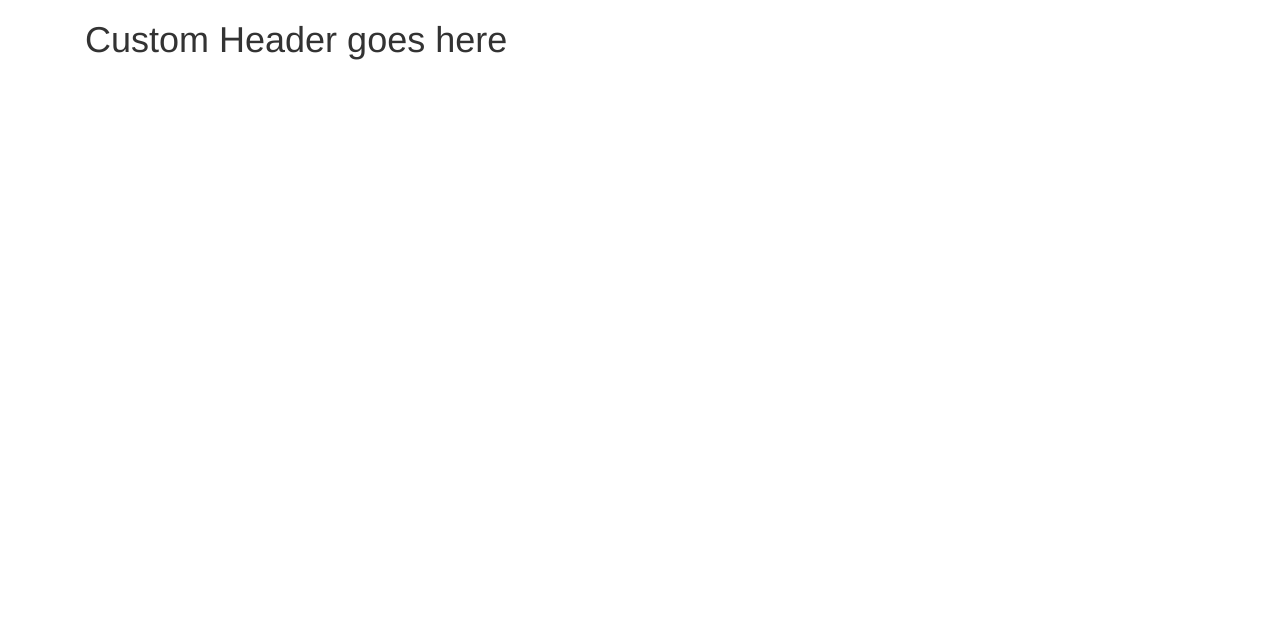
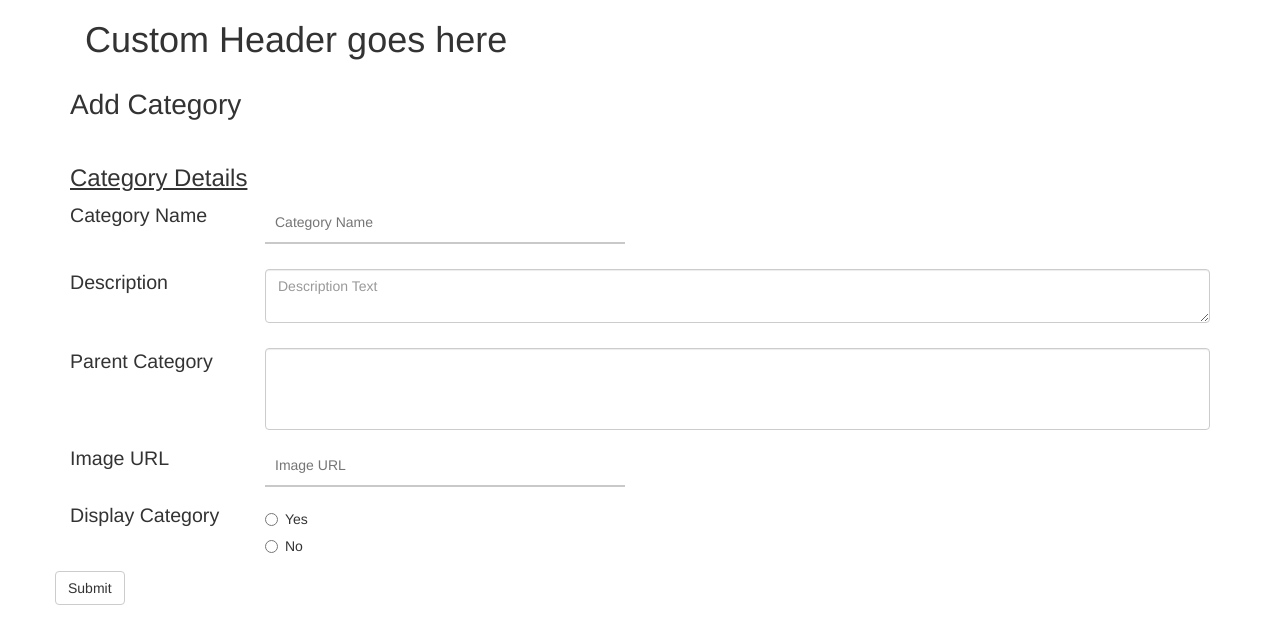
Before and after one commit to andrewrd/catomanage, a PHP site: page /addcategory.php in a window 1280 px wide. Shown: the top 644 px of the page. Run offline with PHP 8.4, Linux system fonts and the light colour scheme; lists and menus that the app fills with data are empty; some libraries are stand-ins or nearby versions.

Commit message:
Created a page and layout for adding category, under addcatform.php and addcategory.php respectively. These link to the controller.php page under the function add_cat which right now just displays the addcatform.php as the logic isn't written yet

```diff
--- a/controller/controller.php
+++ b/controller/controller.php
@@ -112,6 +112,10 @@ function get_categories($dbo){
 function check_user_permission_level() {
   //placeholder function for the role based access control functionality
   return;
+}
+
+function add_cat($dbo){
+    include '../layouts/addcatform.php';
 }
 
 function add_prod($dbo){
--- /dev/null
+++ b/layouts/addcatform.php
@@ -0,0 +1,109 @@
+
+
+
+
+<!-- Form Container starts here -->
+<div class="container">
+    <!-- Main content starts here -->
+
+    <form action="addcategory.php" method="POST" class="form-horizontal">
+
+        <div class="form-group">
+            <div class="col-xs-12 col-sm-12 col-md-12 col-lg-12 header">
+                <h3 class="title">Add Category</h3>
+
+            </div>
+        </div>
+        <section>
+            <div class="form-group">
+                <div class="col-xs-12 col-sm-12 col-md-13 col-lg-12">
+                    <h3 class="subHeader">Category Details</h3>
+                </div>
+                <!--Product Name Info-->
+                <div class="hidden-xs col-sm-3 col-md-3 col-lg-2">
+                    <p class="labelText">Category Name</p>
+                </div>
+                <div class="col-xs-12 col-sm-9  col-md-3 col-lg-4">
+                    <input name="cat_name" type="text" class="text-input-underline" placeholder="Category Name" id="form-input-catName" oninput="checkString(this.id, 40)" required>
+                    <p id="form-error-catName"></p>
+                </div>
+                <!--Product name Info ends-->
+            </div>
+            <!--Short Description Starts-->
+            <div class="form-group row">
+                <div class="hidden-xs col-sm-3 col-md-3 col-lg-2">
+                    <p class="labelText"> Description
+                        </p>
+                </div>
+                <div class="col-xs-12 col-sm-9 col-md-9 col-lg-10">
+                    <textarea name="cat_desc" class="form-control" id="form-input-desc" rows="2" placeholder="Description Text" required oninput="checkString(this.id, 128)"></textarea>
+                    <p id="form-error-desc"></p>
+                </div>
+            </div>
+            <!--Short Description Ends-->
+            <div class="form-group row">
+                <!--Special for shopper group label-->
+                <div class="hidden-xs col-sm-3 col-md-3 col-lg-2">
+                    <p class="labelText">Parent Category</p>
+                </div>
+                <!--Shopper group selection-->
+                <div class="col-xs-12 col-sm-9 col-md-9  col-lg-10">
+                    <select multiple class="form-control" id="form-input-parentCategory">
+
+                    </select>
+                </div>
+            </div>
+            <!--Long Description Ends-->
+        </section>
+        <section>
+            <!--Packaging Information Starts-->
+
+
+            <div class="form-group row">
+
+                <div class="hidden-xs col-sm-3 col-md-3 col-lg-2">
+                    <p class="labelText">Image URL</p>
+                </div>
+                <div class="col-xs-12 col-sm-3  col-md-3 col-lg-4">
+                    <input name="cat_img_url" type="text" class="text-input-underline" placeholder="Image URL" id="form-url-input">
+                </div>
+            </div>
+            <!--Packaging Information Ends-->
+            <!--Display Product Starts-->
+            <div class="form-group row">
+                <div class="hidden-xs col-sm-3 col-md-2 col-lg-2">
+                    <p class="labelText">Display Category</p>
+                </div>
+                <div class="col-xs-12 col-sm-3  col-md-3 col-lg-3">
+                    <div class="radio">
+                        <label>
+                            <input name="cat_disp_cmd" value="yes" type="radio" name="optradio" id="form-input-dispProd-yes" required>Yes</label>
+                    </div>
+                    <div class="radio">
+                        <label>
+                            <input name="cat_disp_cmd" value="no" type="radio" name="optradio" id="form-input-dispProd-no">No</label>
+                    </div>
+                </div>
+            </div>
+            <!--Product Display Ends-->
+            <!--Attribute Management Starts here-->
+
+            <!--Attribute Value and Price Inputs-->
+
+            <!--Price Management Section Starts here-->
+
+
+            <!--Form Submit button-->
+            <div class="form-group row">
+                <div class="form-group">
+                    <div class="col-xs-12 col-sm-12 col-md-12 col-lg-12 ">
+                        <input type="submit"  id="btn-submitAddProductForm" class="btn btn-default" />
+                    </div>
+                </div>
+            </div>
+        </section>
+    </form>
+<!--Form Container Ends here-->
+<script type="text/javascript" src="../js/validateForm.js"></script>
+</div>
+<!--Form Container ends here-->
--- a/pages/addcategory.php
+++ b/pages/addcategory.php
@@ -3,8 +3,11 @@
 include '../layouts/header.php';
 //Allows function calls and connection database
 include '../controller/controller.php';
+?>
 
+<?php add_cat($dbo); ?>
 
+<?php
 //includes the footer of the application
 include '../layouts/footer.php';
 ?>
--- a/pages/addprod.php
+++ b/pages/addprod.php
@@ -5,9 +5,9 @@ include '../layouts/header.php';
 include '../controller/controller.php';
 ?>
 
-<div class=container>
-  <?php add_prod($dbo); ?>
-</div>
+
+<?php add_prod($dbo); ?>
+
 
 <?php
 //includes the footer of the application
```
